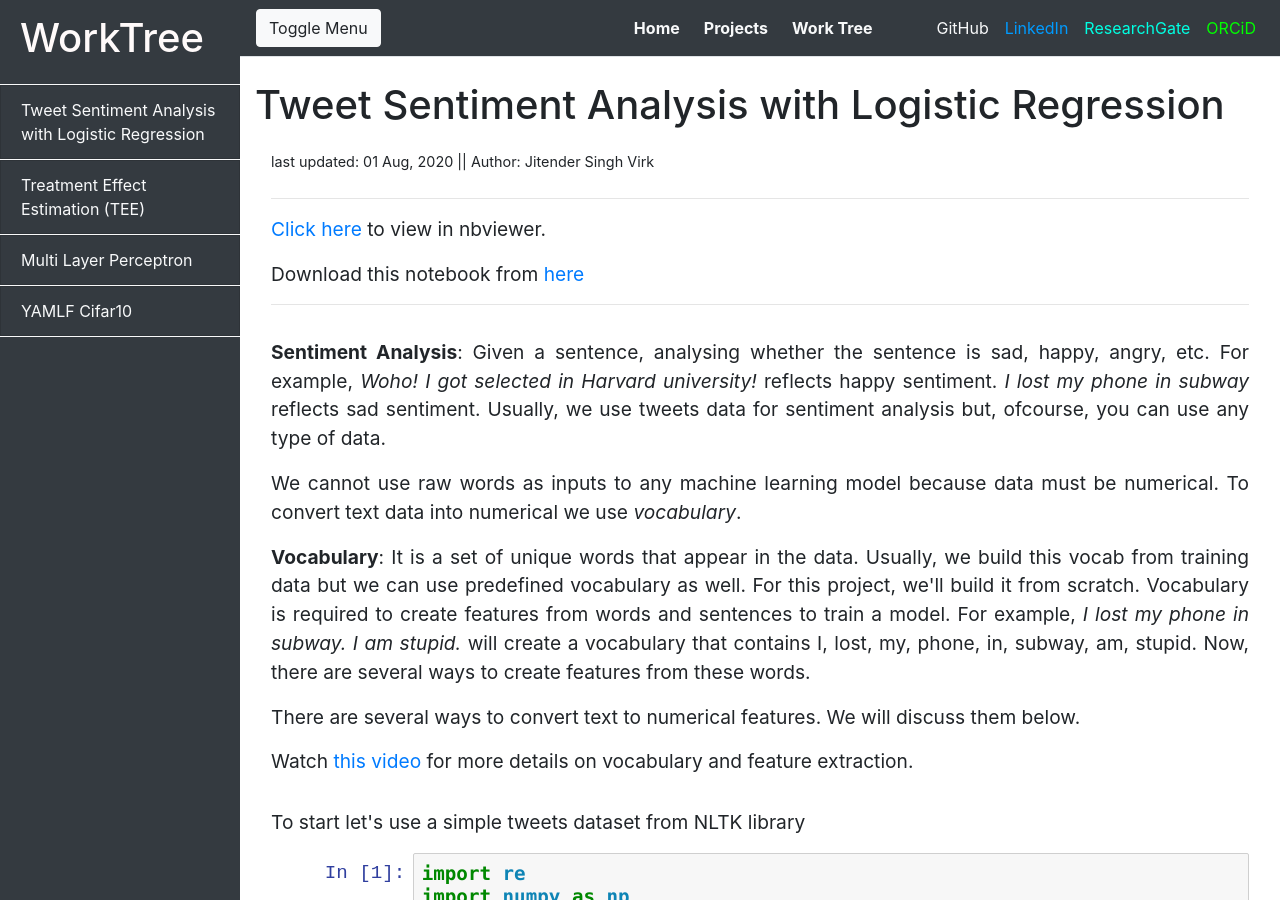
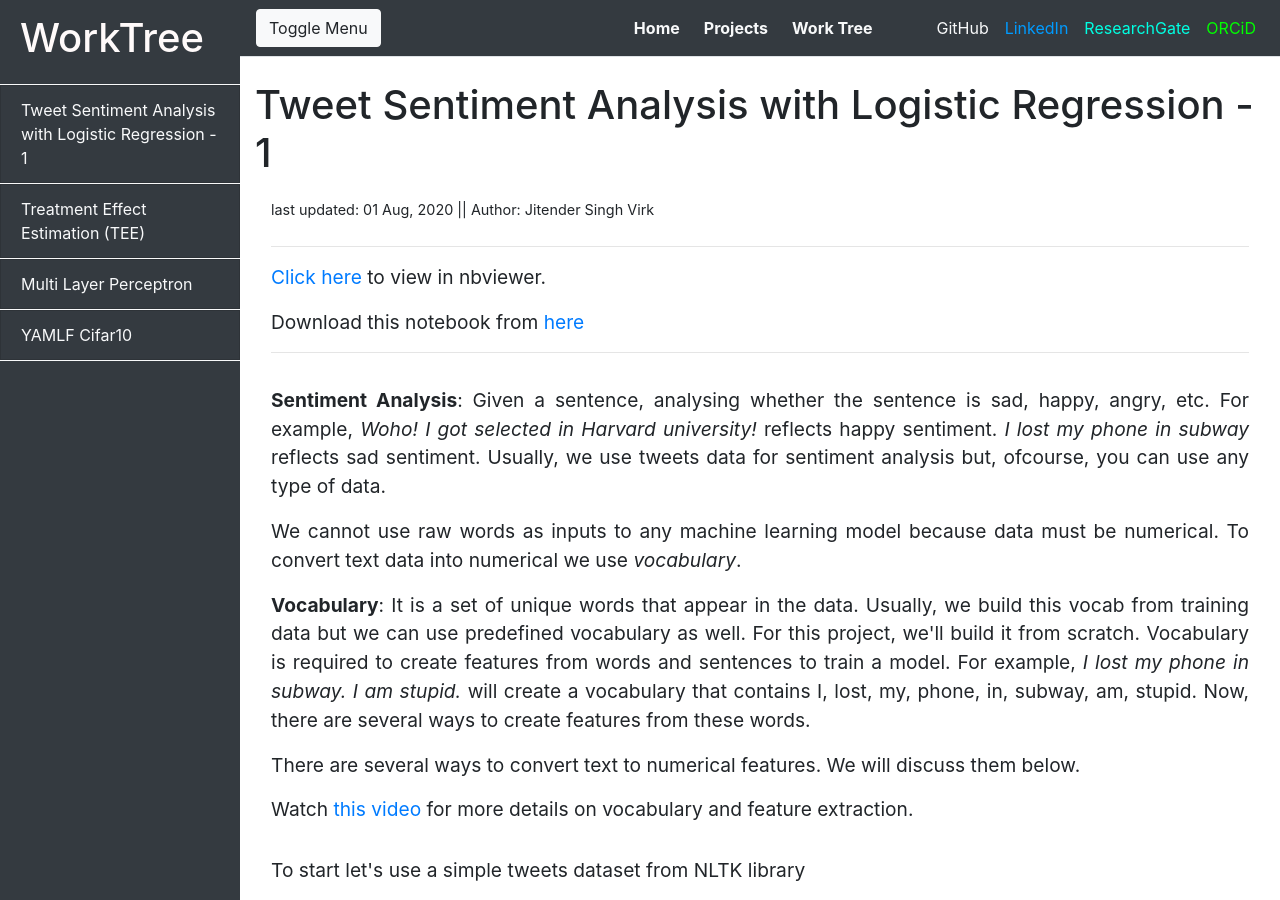
Before and after one commit to VirkSaab/Virksaab.github.io, a Jekyll site: the page built from _posts/2020-08-01-worktree_ai_nlp_sentiment_sentiment_with_logistic_regression.md, in a window 1280 px wide and 900 px high. Built offline with Jekyll 4.4.1, drawn with Linux system fonts in a browser that asks for light colours.

```diff
--- a/_posts/2020-08-01-worktree_ai_nlp_sentiment_sentiment_with_logistic_regression.md
+++ b/_posts/2020-08-01-worktree_ai_nlp_sentiment_sentiment_with_logistic_regression.md
@@ -4,7 +4,7 @@ type: "WorkTree"
 area: "AI"
 subject: "Natural Language Processing (NLP)"
 section: "Sentiment Analysis"
-title:  "Tweet Sentiment Analysis with Logistic Regression"
+title:  "Tweet Sentiment Analysis with Logistic Regression - 1"
 author: Jitender Singh Virk
 ---
 
--- a/_subjects/misc.html
+++ b/_subjects/concepts.html
@@ -1,5 +1,5 @@
 ---
-name: Uncategorized
+name: Concepts
 ---
 
 {% include subject.html %}
--- a/_subjects/core.html
+++ b/_subjects/core.html
@@ -1,5 +1,5 @@
----
+<!-- ---
 name: Core ML
 ---
 
-{% include subject.html %}
+{% include subject.html %} -->
```
Also changed, not shown: _posts/2020-07-19-worktree_ai_concepts_medical_tee.md (renamed from _posts/2020-07-19-worktree_ai_uncate_medical_tee.md, +1 -1 lines).
